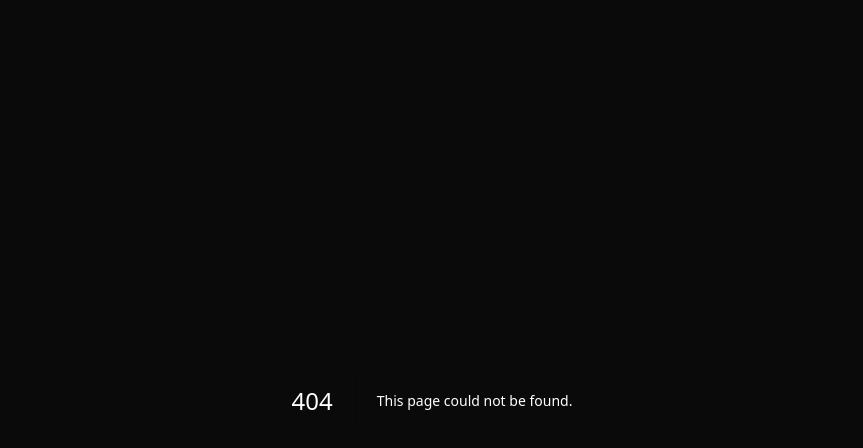
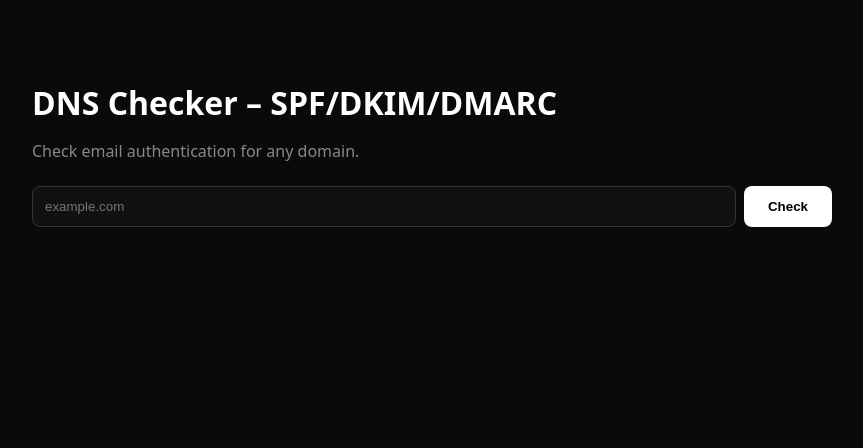
Before and after one commit to pappubabu200-jpg/Clean-bounce-meta-ai, a Next.js app in the folder web/: page /tools/dns-checker in a window 1280 px wide. Before the commit this address had no page. Shown: the top 448 px of the page, without its empty margins (208-1071 px from the left). Built offline with nearby package versions, Linux system fonts and the light colour scheme; no server answers.

Commit message:
Add DNS Checker component for email authentication

```diff
--- /dev/null
+++ b/web/app/tools/dns-checker/page.tsx
@@ -0,0 +1,50 @@
+'use client'
+import { useState } from 'react'
+
+export default function DNSChecker() {
+  const [domain, setDomain] = useState('')
+  const [result, setResult] = useState<any>(null)
+  const [loading, setLoading] = useState(false)
+
+  const API_URL = process.env.NEXT_PUBLIC_API_URL || 'http://localhost:8080'
+
+  async function check() {
+    setLoading(true)
+    const res = await fetch(`${API_URL}/api/tools/dns/${domain}`)
+    const data = await res.json()
+    setResult(data)
+    setLoading(false)
+  }
+
+  return (
+    <div style={{maxWidth: 800, margin: '40px auto', padding: 20}}>
+      <h1 style={{fontSize: 32, marginBottom: 8}}>DNS Checker – SPF/DKIM/DMARC</h1>
+      <p style={{color: '#888', marginBottom: 24}}>Check email authentication for any domain.</p>
+
+      <div style={{display: 'flex', gap: 8}}>
+        <input
+          placeholder="example.com"
+          value={domain}
+          onChange={e => setDomain(e.target.value)}
+          style={{flex: 1, background: '#111', color: '#fff', border: '1px solid #333', borderRadius: 8, padding: 12}}
+        />
+        <button
+          onClick={check}
+          disabled={loading ||!domain}
+          style={{padding: '12px 24px', background: '#fff', color: '#000', border: 0, borderRadius: 8, fontWeight: 600}}
+        >
+          {loading? 'Checking...' : 'Check'}
+        </button>
+      </div>
+
+      {result && (
+        <div style={{marginTop: 24, background: '#111', border: '1px solid #333', borderRadius: 8, padding: 16}}>
+          <div style={{marginBottom: 16}}><b>MX:</b> {result.mx?.join(', ') || 'None'}</div>
+          <div style={{marginBottom: 16}}><b>SPF:</b> <code style={{color: result.spf? '#10b981' : '#f43f5e'}}>{result.spf || 'Missing'}</code></div>
+          <div style={{marginBottom: 16}}><b>DKIM:</b> <span style={{color: result.dkim? '#10b981' : '#f43f5e'}}>{result.dkim? 'Found' : 'Missing'}</span></div>
+          <div><b>DMARC:</b> <code style={{color: result.dmarc? '#10b981' : '#f43f5e'}}>{result.dmarc || 'Missing'}</code></div>
+        </div>
+      )}
+    </div>
+  )
+                  }
```
